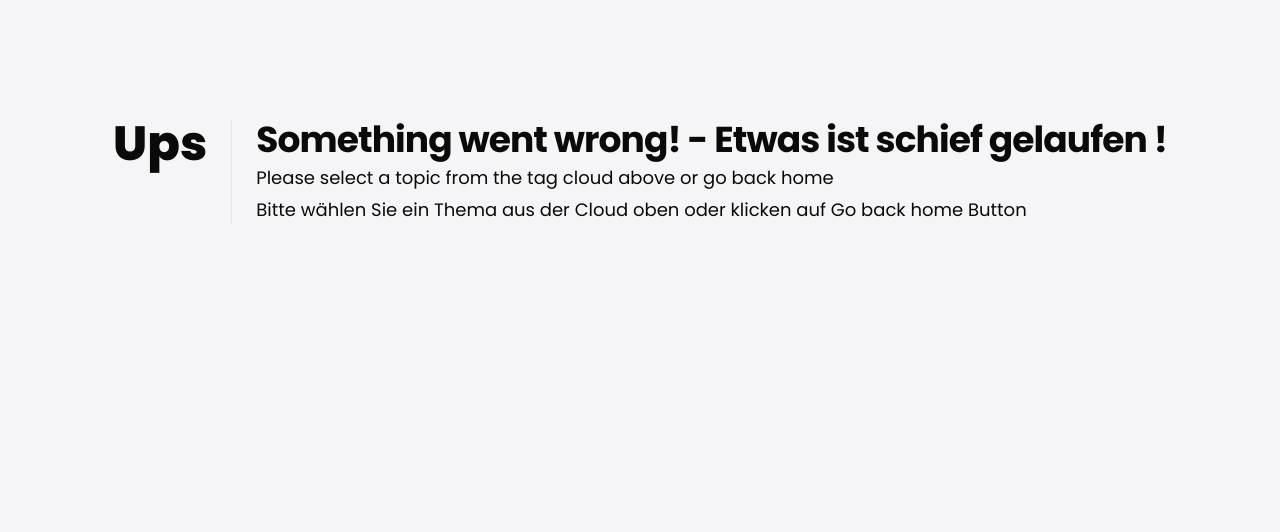
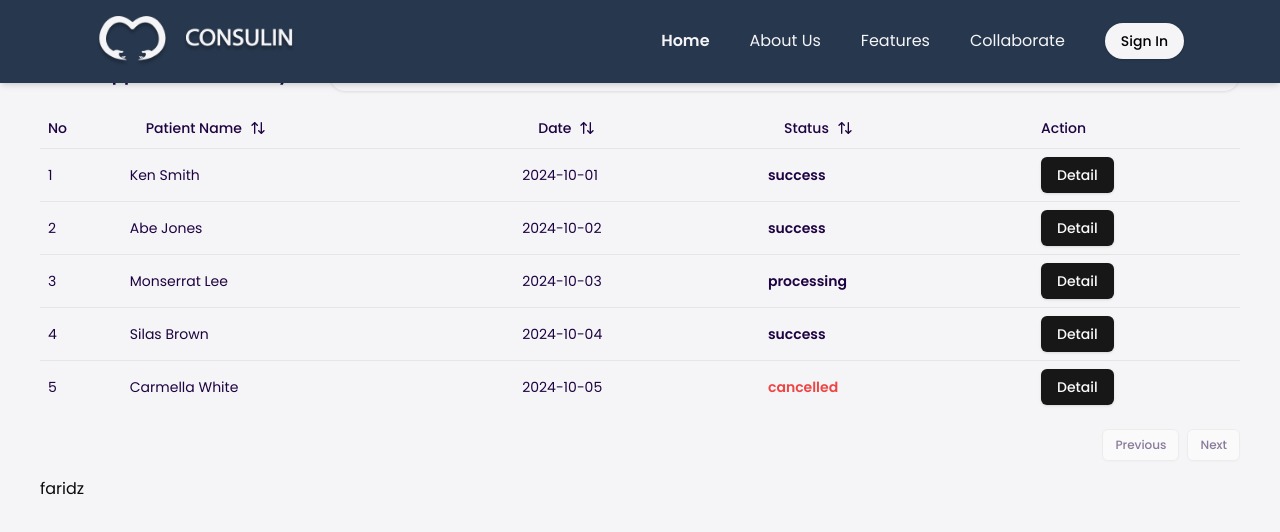
Before and after one commit to wrapresearchshiphumic2024/consulin-frontend-website, a Next.js app: page /coba in a window 1280 px wide. Before the commit this address had no page. Shown: the top 532 px of the page. Built offline with nearby package versions, Linux system fonts and the light colour scheme.

Commit message:
update data table

```diff
--- a/app/(dashboard)/_components/dashboard-layout-template.tsx
+++ b/app/(dashboard)/_components/dashboard-layout-template.tsx
@@ -122,8 +122,9 @@ export default function DashboardLayoutTemplate({
           </Sheet>
           <div className="w-full flex-1"></div>
         </header>
-
-        <main className=" p-4  lg:p-6 lg:px-10 h-full">{children}</main>
+        <main className=" p-4  lg:p-6 lg:px-10 h-full w-full overflow-hidden">
+          {children}
+        </main>
       </div>
     </div>
   );
--- a/app/(dashboard)/_components/ui/schedule-component-time.tsx
+++ b/app/(dashboard)/_components/ui/schedule-component-time.tsx
@@ -46,8 +46,8 @@ export default function ScheduleComponentTime({
 
   return (
     <div>
-      <h3>Choose {isSingleSelect ? "a time slot" : "time slots"}:</h3>
-      <div className="grid grid-cols-1 sm:grid-cols-2 md:grid-cols-3 gap-3 md:w-[450px] w-full">
+      <h3>Set Available Time Slots: </h3>
+      <div className="grid grid-cols-1 sm:grid-cols-2 md:grid-cols-3 gap-3 md:w-[450px] w-full mt-5">
         {days.map((item) => (
           <div
             key={item.value}
@@ -63,15 +63,6 @@ export default function ScheduleComponentTime({
           </div>
         ))}
       </div>
-      <div className="flex items-center space-x-2 mt-4">
-        <Checkbox id="terms" />
-        <label
-          htmlFor="terms"
-          className="text-sm font-medium leading-none peer-disabled:cursor-not-allowed peer-disabled:opacity-70"
-        >
-          Repeat in every week
-        </label>
-      </div>
     </div>
   );
 }
--- a/app/(dashboard)/dashboard-psychologist/appointment-history/_components/ui/colums.tsx
+++ b/app/(dashboard)/dashboard-psychologist/appointment-history/_components/ui/colums.tsx
@@ -47,7 +47,7 @@ export const columns: ColumnDef<Appointment_history>[] = [
           className="text-netral-primary"
           onClick={() => column.toggleSorting(column.getIsSorted() === "asc")}
         >
-          Patient Name
+          Date
           <ArrowUpDown className="ml-2 h-4 w-4" />
         </Button>
       );
--- a/app/(dashboard)/dashboard-psychologist/appointment-history/_components/ui/data-table.tsx
+++ b/app/(dashboard)/dashboard-psychologist/appointment-history/_components/ui/data-table.tsx
@@ -35,45 +35,47 @@ export function DataTable<TData, TValue>({
   const [columnFilters, setColumnFilters] = React.useState<ColumnFiltersState>(
     []
   );
+  const [globalFilter, setGlobalFilter] = React.useState<any>([]);
   const table = useReactTable({
     data,
     columns,
     columnResizeMode: "onChange",
     columnResizeDirection: "rtl",
+    globalFilterFn: "includesString",
     getPaginationRowModel: getPaginationRowModel(),
     getCoreRowModel: getCoreRowModel(),
     onSortingChange: setSorting,
     getSortedRowModel: getSortedRowModel(),
     onColumnFiltersChange: setColumnFilters,
     getFilteredRowModel: getFilteredRowModel(),
+    onGlobalFilterChange: setGlobalFilter,
     state: {
       sorting,
       columnFilters,
+      globalFilter,
     },
   });
 
   return (
     <div className="w-full text-netral-primary">
-      <div className="flex items-center py-4 gap-10">
-        <h3 className="text-lg font-semibold ">List Of Appointment History</h3>
+      <div className="flex items-center py-4 gap-10 ">
+        <h3 className="text-lg font-semibold flex-none">
+          List Of Appointment History
+        </h3>
         <Input
           placeholder="Filter by patient name"
-          value={
-            (table.getColumn("patient_name")?.getFilterValue() as string) ?? ""
-          }
-          onChange={(event) =>
-            table.getColumn("patient_name")?.setFilterValue(event.target.value)
-          }
-          className="w-full"
+          className="rounded-2xl"
+          onChange={(e) => table.setGlobalFilter(String(e.target.value))}
         />
       </div>
-      <div>
-        <Table>
+
+      {/* Pembungkus tabel dengan overflow-auto */}
+      <div className="overflow-auto">
+        <Table className="w-full table-auto">
           <TableHeader>
             {table.getHeaderGroups().map((headerGroup) => (
               <TableRow key={headerGroup.id}>
-                {headerGroup.headers.map((header) => {
-                  return (
+                {headerGroup.headers.map((header) => (
                   <TableHead key={header.id}>
                     {header.isPlaceholder
                       ? null
@@ -82,13 +84,12 @@ export function DataTable<TData, TValue>({
                           header.getContext()
                         )}
                   </TableHead>
-                  );
-                })}
+                ))}
               </TableRow>
             ))}
           </TableHeader>
-          <TableBody className="overflow-y-auto ">
-            {table.getRowModel().rows?.length ? (
+          <TableBody>
+            {table.getRowModel().rows.length ? (
               table.getRowModel().rows.map((row) => (
                 <TableRow
                   key={row.id}
@@ -117,6 +118,7 @@ export function DataTable<TData, TValue>({
           </TableBody>
         </Table>
       </div>
+
       <div className="flex items-center justify-end space-x-2 py-4">
         <Button
           variant="outline"
--- a/app/(dashboard)/dashboard-psychologist/appointment-history/page.tsx
+++ b/app/(dashboard)/dashboard-psychologist/appointment-history/page.tsx
@@ -3,11 +3,14 @@ import TableAppointmentHistory from "./_components/ui/table-appointment-history"
 export default function AppointmentHistory() {
   return (
     <>
-      <h2 className="text-netral-primary text-3xl md:text-5xl font-bold">
-        Appointment History
-      </h2>
-      <p>Tracking and Managing Your Consultation Sessions</p>
-      <div className="bg-secondary-custom_secondary p-5 mt-10 rounded-3xl">
+      <div className="w-full">
+        <h2 className="text-netral-primary text-3xl md:text-5xl font-bold">
+          Appointment History
+        </h2>
+        <p>Tracking and Managing Your Consultation Sessions</p>
+      </div>
+
+      <div className="bg-secondary-custom_secondary p-5 mt-10 rounded-3xl w-full overflow-hidden">
         <TableAppointmentHistory />
       </div>
     </>
--- a/app/(dashboard)/dashboard-psychologist/manage-schedule/_components/form-shedule.tsx
+++ b/app/(dashboard)/dashboard-psychologist/manage-schedule/_components/form-shedule.tsx
@@ -75,8 +75,11 @@ export default function FormSchedule() {
             />
           </div>
 
-          <Button type="submit" className="w-full bg-primary-custom_primary">
-            Sign In
+          <Button type="submit" className=" bg-green-500 mr-3">
+            Save
+          </Button>
+          <Button type="button" className=" bg-red-500">
+            Cancel
           </Button>
         </form>
       </Form>
--- a/app/(dashboard)/dashboard-psychologist/manage-schedule/page.tsx
+++ b/app/(dashboard)/dashboard-psychologist/manage-schedule/page.tsx
@@ -16,7 +16,7 @@ export default function ManageSchedulePsycholog() {
         Manage Schedule
       </h2>
       <p>Set your availability for patients to book appointments</p>
-      <div className="flex gap-5 flex-col md:flex-row mt-10">
+      <div className="flex gap-5 flex-col lg:flex-row mt-10">
         <div className="bg-secondary-custom_secondary p-5 flex-1 rounded-3xl">
           <center>
             <h3 className="text-2xl font-semibold text-netral-primary">
@@ -26,12 +26,19 @@ export default function ManageSchedulePsycholog() {
           <FormSchedule />
         </div>
 
-        <div className="bg-secondary-custom_secondary p-5 rounded-2xl flex-none w-full md:w-1/3">
+        <div className="bg-secondary-custom_secondary p-5 rounded-2xl flex-1 lg:flex-none w-full lg:w-1/3">
           <center>
             <h3 className="text-2xl font-semibold text-netral-primary">
               Your Schedule
             </h3>
           </center>
+          {schedules.length === 0 ? (
+            <div className="flex items-center justify-center h-full p-6">
+              <div className="w-full bg-[#DEE7F9] h-20 flex justify-center items-center rounded-2xl text-netral-primary p-3 text-center">
+                your schedule will appear here
+              </div>
+            </div>
+          ) : (
             <ScrollArea className="w-full mt-10 h-[450px]">
               <div className="p-2">
                 {schedules.map((schedule, index) => (
@@ -47,6 +54,7 @@ export default function ManageSchedulePsycholog() {
                 ))}
               </div>
             </ScrollArea>
+          )}
         </div>
       </div>
     </>
--- /dev/null
+++ b/app/(landing)/coba/page.tsx
@@ -0,0 +1,10 @@
+import TableAppointmentHistory from "@/app/(dashboard)/dashboard-psychologist/appointment-history/_components/ui/table-appointment-history";
+
+export default function Coba() {
+  return (
+    <div className="w-full p-10">
+      <TableAppointmentHistory />
+      <h1>faridz</h1>
+    </div>
+  );
+}
--- a/components/ui/table.tsx
+++ b/components/ui/table.tsx
@@ -6,7 +6,7 @@ const Table = React.forwardRef<
   HTMLTableElement,
   React.HTMLAttributes<HTMLTableElement>
 >(({ className, ...props }, ref) => (
-  <div className="relative w-full overflow-auto">
+  <div className=" w-full overflow-auto">
     <table
       ref={ref}
       className={cn("w-full caption-bottom text-sm", className)}
```
Lines whose indentation alone changed are shown as unchanged.
